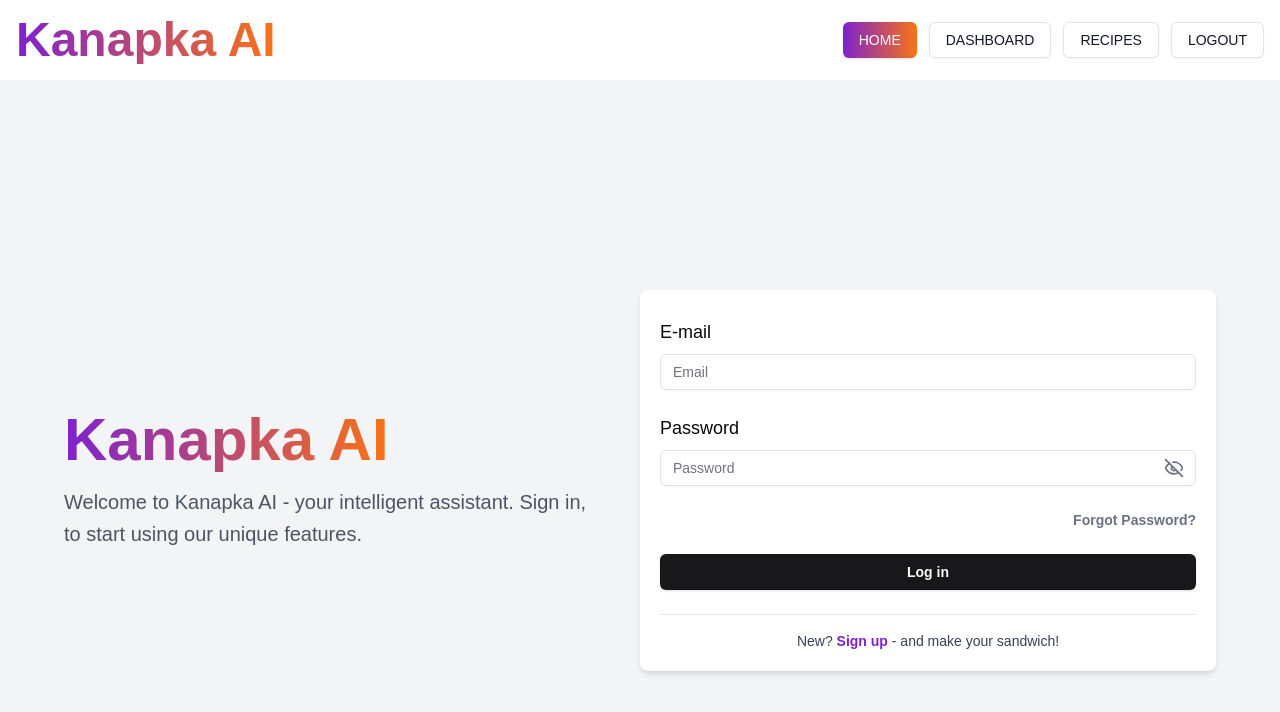
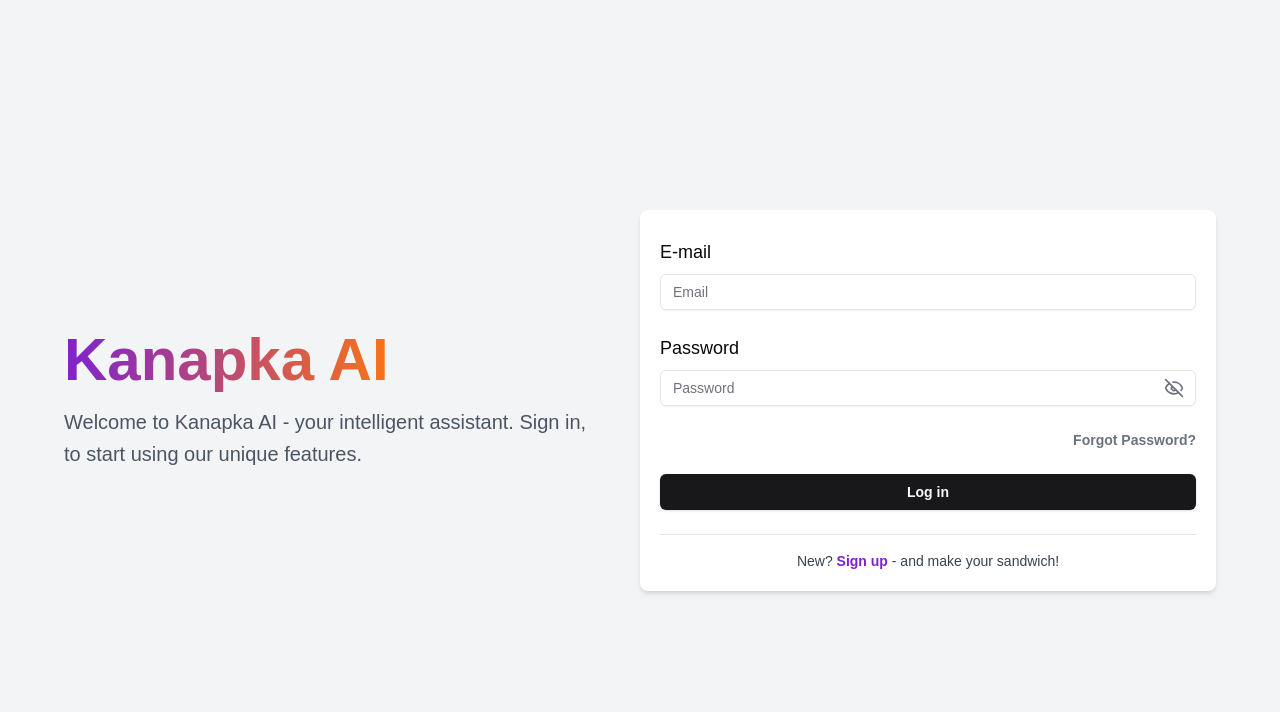
Before and after one commit to Glider6014/kanapka-ai, a Next.js app: page /user/signin in a window 1280 px wide. Shown: the top 712 px of the page. Built offline with nearby package versions, Linux system fonts and the light colour scheme; what tailwindcss-motion would draw is missing.

Commit message:
navbar fixed links, and dispaly in dashboard

```diff
--- a/app/dashboard/page.tsx
+++ b/app/dashboard/page.tsx
@@ -8,8 +8,7 @@ import { RecipeType } from "@/models/Recipe";
 export default function Home() {
   const [recipes, setRecipes] = useState<RecipeType[]>([]);
   return (
-    <>
-      <div className="container mx-auto p-4">
+    <div className="container mx-auto">
       <Navbar />
       <div className="flex flex-col md:flex-row gap-4">
         <SearchPanel setRecipes={setRecipes} />
@@ -18,6 +17,5 @@ export default function Home() {
         </div>
       </div>
     </div>
-    </>
   );
 }
--- a/app/layout.tsx
+++ b/app/layout.tsx
@@ -3,7 +3,6 @@ import "./globals.css";
 import { CustomSessionProvider } from "@/components/CustomSessionProvider";
 import { GeistSans } from "geist/font/sans";
 import { GeistMono } from "geist/font/mono";
-import { Navbar } from "@/components/Navbar";
 
 export const metadata: Metadata = {
   title: "Create Next App",
@@ -20,7 +19,6 @@ export default function RootLayout({
       <body
         className={`${GeistSans.variable} ${GeistMono.variable} antialiased`}
       >
-        <Navbar />
         <CustomSessionProvider>{children}</CustomSessionProvider>
       </body>
     </html>
--- a/app/recipes/page.tsx
+++ b/app/recipes/page.tsx
@@ -1,3 +1,4 @@
+import { Navbar } from "@/components/Navbar";
 import { RecipesList } from "@/components/RecipesList";
 import connectDB from "@/lib/connectToDatabase";
 import Recipe from "@/models/Recipe";
@@ -9,7 +10,8 @@ const RecipesPage = async () => {
     .lean();
 
   return (
-    <div className="p-4">
+    <div className="container mx-auto overflow-hidden">
+      <Navbar />
       <h2 className="text-2xl font-bold mb-4 text-center bg-gray-300 p-5 text-gray-700">
         Recipes List
       </h2>
--- a/app/user/signin/page.tsx
+++ b/app/user/signin/page.tsx
@@ -37,7 +37,7 @@ export default function Home() {
     const result = await signIn("credentials", {
       email: values.email,
       password: values.password,
-      callbackUrl: "/",
+      callbackUrl: "/dashboard",
     });
 
     if (result?.error) {
--- a/app/user/signup/page.tsx
+++ b/app/user/signup/page.tsx
@@ -77,7 +77,7 @@ export default function Home() {
       await signIn("credentials", {
         email: values.email,
         password: values.password,
-        callbackUrl: "/",
+        callbackUrl: "/dashboard",
       });
     } catch (error) {
       console.error("An unexpected error occurred:", error);
--- a/components/MainNavbar.tsx
+++ b/components/MainNavbar.tsx
@@ -51,7 +51,7 @@ export const MainNavbar = () => {
   return (
     <div className="relative flex items-center justify-between px-4 py-2">
       <div className="flex items-center space-x-4">
-        <Logo mobileFontSize="text-2xl" desktopFontSize="text-3xl" />
+        <Logo className="text-3xl md:text-4xl" />
         <NavigationMenu className="hidden lg:flex items-center space-x-4">
           <NavigationMenuList className="flex items-center space-x-4">
             <NavigationMenuItem>
--- a/components/Navbar.tsx
+++ b/components/Navbar.tsx
@@ -20,7 +20,7 @@ export const Navbar = () => {
   const navbarItems = NavbarData();
 
   return (
-    <nav className="m-4 flex flex-col md:flex-row items-center justify-between gap-4 z-50">
+    <nav className="my-4 flex flex-col md:flex-row items-center justify-between gap-4 z-50">
       <div className="flex justify-between w-full md:w-auto">
         <Logo className="text-4xl md:text-5xl" />
         <div className="md:hidden">
--- a/components/data/navbarData.tsx
+++ b/components/data/navbarData.tsx
@@ -20,7 +20,7 @@ export const NavbarData = () => {
     },
     {
       label: "Dashboard",
-      href: "/",
+      href: "/dashboard",
       className: standardStyle,
     },
     {
```
Lines whose indentation alone changed are shown as unchanged.
